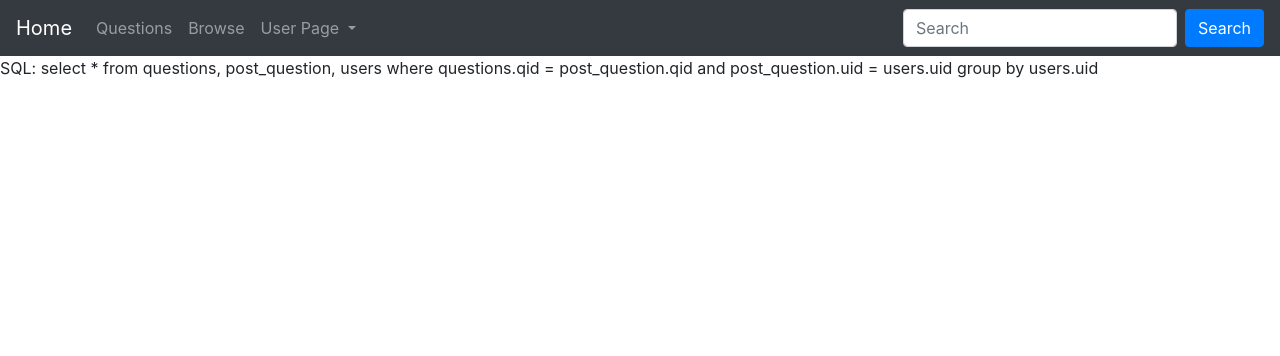
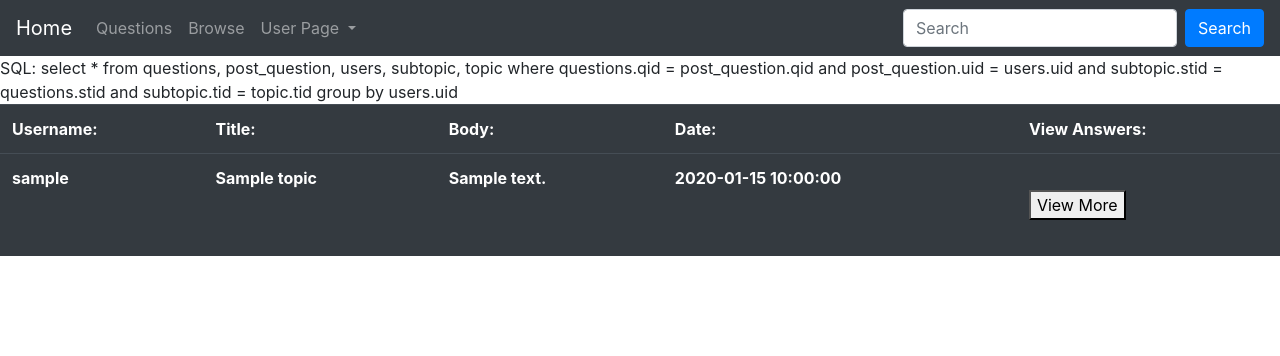
Before and after one commit to bvo4/Databases-Project, a PHP site: page /search.php in a window 1280 px wide. Shown: the top 356 px of the page. Run offline with PHP 8.4, Linux system fonts and the light colour scheme; tables that the repository leaves empty or names only in its code hold one stand-in row (values such as "Sample post"); lists and menus that the app fills with data are empty.

Commit message:
Search improved

```diff
--- a/PHP web resources/search.php
+++ b/PHP web resources/search.php
@@ -63,7 +63,7 @@ function topic_search($topic, $subtopic)
 {
 	if(isset($topic))
 	{
-		$search_topic = ' topic.tname in ("' . array_shift($topic) . '"';
+		$search_topic = ' and topic.tname in ("' . array_shift($topic) . '"';
 		$tid = $topic;
 
 		for($b = 0; $b < sizeof($topic, 0); $b++)
@@ -84,8 +84,8 @@ function topic_search($topic, $subtopic)
 		$search_subtopic.= ')';
 	}
 
-	$sql = "($search_topic
-			$search_subtopic)";
+	$sql = "$search_topic
+			$search_subtopic";
 	return $sql;
 
 }
@@ -105,17 +105,20 @@ function keyword_search()
 
 function search($topic, $keyword)
 {
-
+	include 'db_connection_project.php';
+	$conn = OpenCon();
 	$sql = "select *
-			from questions, post_question, users
+			from questions, post_question, users, subtopic, topic
 			where questions.qid = post_question.qid
 			and post_question.uid = users.uid
+			and subtopic.stid = questions.stid
+			and subtopic.tid = topic.tid
 			$keyword
 			$topic
 			group by users.uid
 			";
 	echo 'SQL: ' . $sql;
-	/*
+
 	$stmt = mysqli_query($conn, $sql);
 
 	echo_table();
@@ -138,7 +141,7 @@ function search($topic, $keyword)
 			echo $test;
 	}
 	echo "</table>";
-	*/
+
 }
 
 function echo_table()
```
